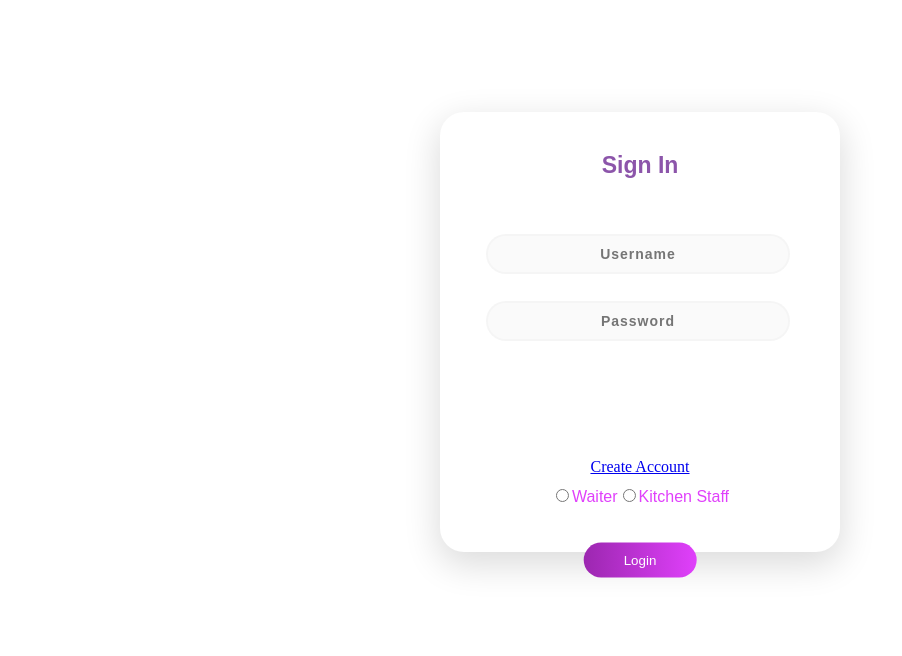
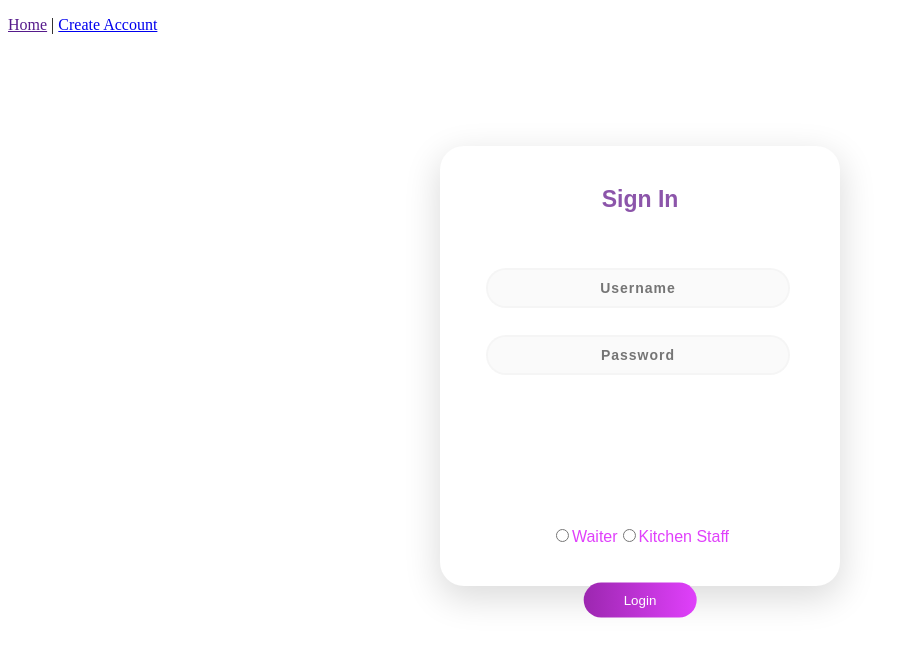
Before and after one commit to zhac299/TeamProject2021, an Angular app in the folder RestaurantWebApp/: page /login in a window 1280 px wide. Shown: the top 656 px of the page, without its empty margins (0-902 px from the left). Built offline with nearby package versions, Linux system fonts and the light colour scheme.

Commit message:
program edits.

```diff
--- a/RestaurantWebApp/src/app/login-input/login-input.component.html
+++ b/RestaurantWebApp/src/app/login-input/login-input.component.html
@@ -1,3 +1,4 @@
+<p>  <a href  = ''>Home</a> |  <a href = "https://google.co.uk">Create Account</a> </p>
 <div class = "main">
     <div class = "sign">
         <h1 class = "welcome">Sign In</h1>
@@ -15,7 +16,6 @@
 
             <input  (click) = "onSubmit()" type="submit" value="Login" class = "submit">
             <br/><br/><br/><br/><br/>
-            <section><a href = "https://google.co.uk">Create Account</a></section>
             <br/>
             <section class="content" *ngIf="html" [innerHTML]="html"></section>
         </form>
--- a/RestaurantWebApp/src/app/login-input/login-input.component.sass
+++ b/RestaurantWebApp/src/app/login-input/login-input.component.sass
@@ -67,7 +67,7 @@ form.form1
 .submit
   margin: 0
   position: absolute
-  top: 70%
+  top: 75%
   left: 50%
   -ms-transform: translate(-50%, -50%)
   transform: translate(-50%, -50%)
@@ -85,7 +85,7 @@ form.form1
 .staff
   margin: 0
   position: absolute
-  top: 62%
+  top: 67%
   left: 50%
   -ms-transform: translate(-50%, -50%)
   transform: translate(-50%, -50%)
```
